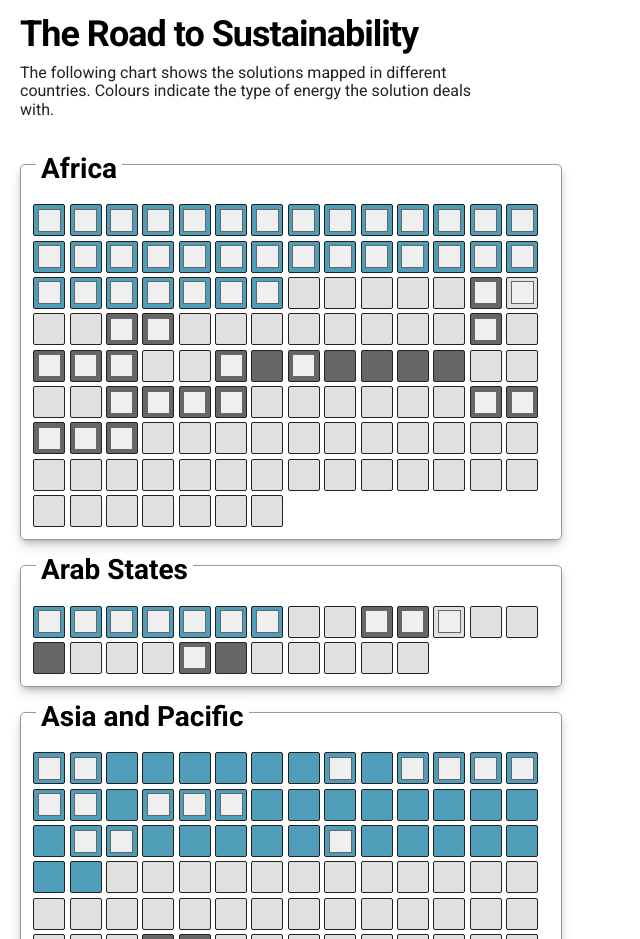
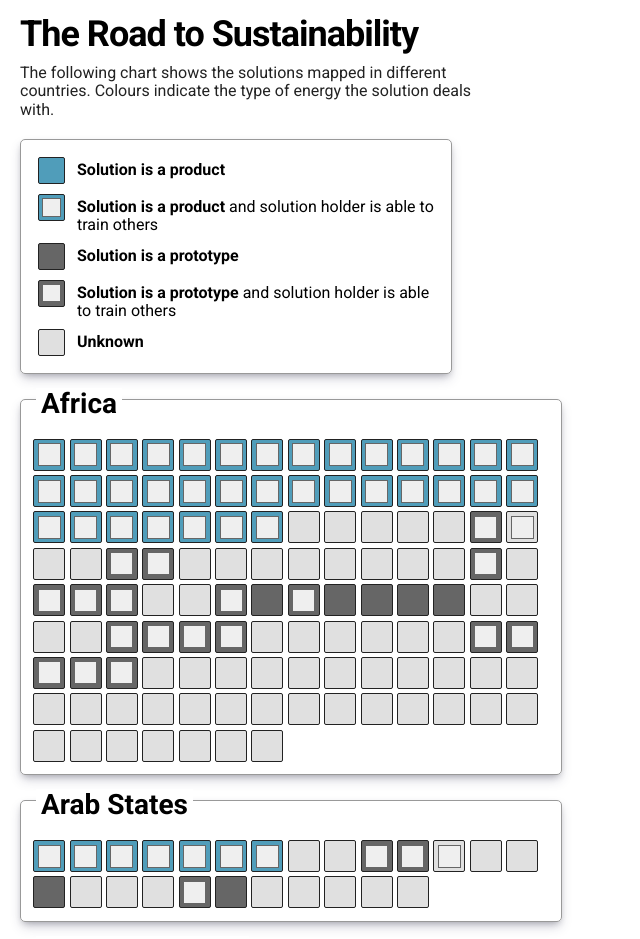
Before and after one commit to schubert-da/undp, a Svelte app: page / in a window 1280 px wide. Shown: the part 4600-5539 px from the top of the page, without its empty margins (0-640 px from the left). Built offline with nearby package versions, Linux system fonts and the light colour scheme.

Commit message:
product legend added

```diff
--- a/src/components/productGraph/productGraph.svelte
+++ b/src/components/productGraph/productGraph.svelte
@@ -1,5 +1,6 @@
 <script>
     import { productData } from "../../../data/product_data";
+    import ProductLegend from "./productLegend/productLegend.svelte";
     import ProductRb from "./productRB/productRB.svelte";
 
 
@@ -21,6 +22,7 @@
     </p>
 </div>
 
+<ProductLegend/>
 
 <div class="graph-container">
     {#each rbs as rb }
@@ -30,7 +32,6 @@
 
     {/each}
 </div>
-
 
 <style>
     .title{
@@ -53,14 +54,6 @@
         margin: 0;
     }
 
-    .graph-container h2{
-        font-family: 'Roboto';
-        font-size: 28px;
-
-        max-width: 50%;
-        border-bottom: 1px solid #999;
-    }
-
     .rb-container{
         display: flex;
         flex-direction: row;
--- /dev/null
+++ b/src/components/productGraph/productLegend/productLegend.svelte
@@ -0,0 +1,103 @@
+<script>
+
+</script>
+
+<div class="legend">
+    <div class="legend-item">
+        <div class="rect rect-prod"></div>
+        <span class="legend-item-text"> Solution is a product </span>
+    </div>
+
+    <div class="legend-item">
+        <div class="rect rect-prod">
+            <div class="inner-rect"></div>
+        </div>
+        <span class="legend-item-text"> Solution is a product <span class="light">and solution holder is able to train others</span> </span>
+    </div>
+
+    <div class="legend-item">
+        <div class="rect rect-proto"></div>
+        <span class="legend-item-text"> Solution is a prototype</span>
+    </div>
+
+    <div class="legend-item">
+        <div class="rect rect-proto">
+            <div class="inner-rect"></div>
+        </div>
+        <span class="legend-item-text"> Solution is a prototype <span class="light">and solution holder is able to train others</span> </span>
+    </div>
+
+    <div class="legend-item">
+        <div class="rect rect-unknown"></div>
+        <span class="legend-item-text"> Unknown  </span>
+    </div>
+</div>
+
+<style>
+    .legend{
+        padding: 15px;
+        border: 1px solid #222;
+        box-shadow: rgba(50, 50, 93, 0.25) 0px 6px 12px -2px, rgba(0, 0, 0, 0.3) 0px 3px 7px -3px;
+
+        border: 1px solid #999;
+        border-radius: 5px;
+        width: 400px;
+    }
+
+    .legend-item{
+        display: flex;
+        flex-direction: row;
+    }
+
+    .legend-item:not(:last-of-type){
+        margin-bottom: 6px;
+    }
+
+    .legend-item-text{
+        padding-left: 10px;
+        padding-top: 6px;
+        font-family: 'Roboto';
+        font-weight: bold;
+        font-size: 16px;
+    }
+
+    .legend-item-text .light{
+        font-weight: 400;
+        font-size: 16px;
+    }
+
+    .rect{
+        width: 25px;
+        min-width: 25px;
+        height: 25px;
+        margin: 2px;
+
+        background-color: #666;
+        border: 1px solid #222;
+        border-radius: 2px;
+
+        display: flex;
+        align-items: center;
+        justify-content: center;
+    }
+
+    .inner-rect{
+        width: 65%;
+        height: 65%;
+
+        background-color: #efefef;
+        border: 1px solid #666;
+    }
+
+    .rect-prod{
+        background-color: #509DBA;
+    }
+
+    .rect-proto{
+        background-color: #666;
+    }
+
+    .rect-unknown{
+        background-color: #E0E0E0;
+    }
+</style>
```
